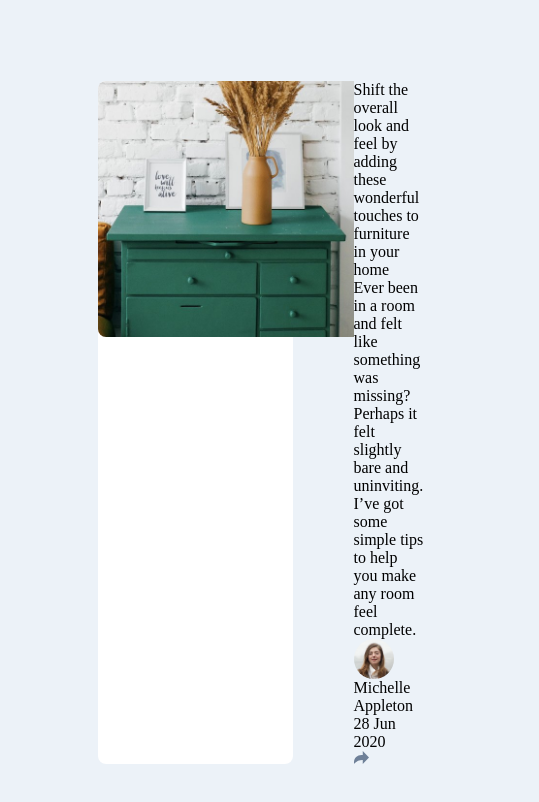
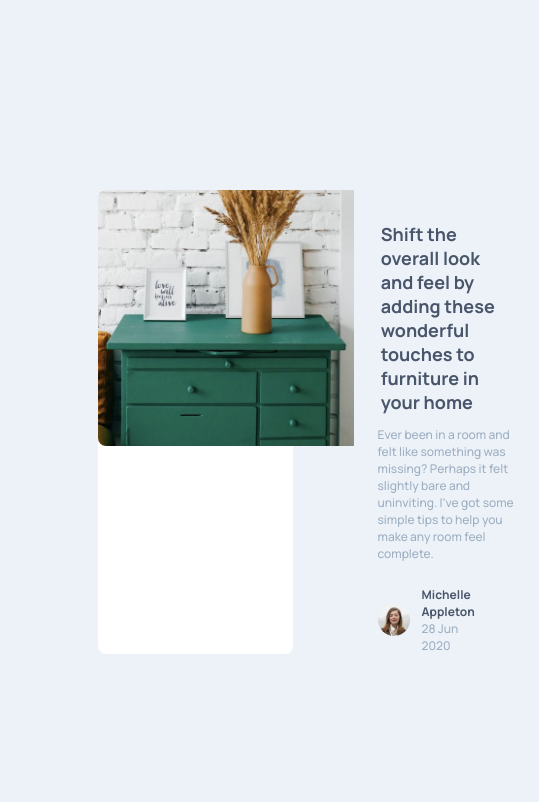
Before and after one commit to marcobaass/article-preview-component, a plain HTML site: page index.html in a window 390 px wide. Shown: the whole page, 539 px wide, since content can reach past the window. Drawn offline with Linux system fonts and the light colour scheme.

Commit message:
responsive layout

```diff
--- a/CSS/style.css
+++ b/CSS/style.css
@@ -25,5 +25,95 @@
 
 .avatar {
   border-radius: 50%;
-  max-width: 2.5rem;
+  max-width: 2rem;
 }
+
+.profile-container {
+  display: flex;
+  justify-content: flex-start;
+  align-items: center;
+  margin-left: 1.5rem;
+  margin-right: 1.5rem;
+  margin-top: 1.5rem;
+}
+
+.profile-container p {
+  margin-top: 0;
+}
+
+.share {
+  margin-left: auto;
+  background-color: hsl(210, 46%, 95%);
+  padding: 7px 8px 9px;
+  border-radius: 50%;
+}
+
+/* Fonts */
+
+h1 {
+  font-family: 'Manrope';
+  font-weight: 700;
+  font-size: 18px;
+  margin-left: 1.7rem;
+  margin-right: 1.5rem;
+  margin-top: 2rem;
+  color: hsl(217, 19%, 35%);
+}
+
+p {
+  font-family: 'Manrope';
+  font-weight: 500;
+  font-size: 12px;
+  margin-left: 1.5rem;
+  margin-right: 1.5rem;
+  margin-top: 0.75rem;
+  color: hsl(212, 23%, 69%);
+}
+
+.strong {
+  color: hsl(217, 19%, 35%);
+  font-weight: 700;
+}
+
+.dark-grey {
+  color: hsl(212, 23%, 69%);
+}
+
+p.strong, p.dark-grey{
+  margin-left: 0.75rem;
+}
+
+/* mobile */
+
+@media (max-width: 375px) {
+
+  .card {
+    flex-wrap: wrap;
+    width: 90%;
+  }
+
+  .image{
+    width: 100%;
+    flex-shrink: 0;
+  }
+
+  .image img{
+    width: 100%;
+    height: 15rem;
+    object-fit: cover;
+    border-radius: 8px 8px 0 0;
+  }
+
+  .profile-container {
+    margin-bottom: 1.0rem;
+  }
+
+  h1, p, .profile-container {
+    margin-left: 1.9rem;
+    margin-right: 1.9rem;
+  }
+
+  h1 {
+    margin-top: 1rem;
+  }
+}
--- a/index.html
+++ b/index.html
@@ -7,6 +7,7 @@
   <link rel="icon" type="image/png" sizes="32x32" href="./images/favicon-32x32.png">
   <link rel="stylesheet" href="/CSS/reset.css">
   <link rel="stylesheet" href="/CSS/style.css">
+  <link href="https://fonts.googleapis.com/css2?family=Manrope:wght@200..800&display=swap" rel="stylesheet">
   <title>Frontend Mentor | Article preview component</title>
 </head>
 <body>
@@ -25,13 +26,19 @@
       it felt slightly bare and uninviting. I’ve got some simple tips
       to help you make any room feel complete.</p>
 
-      <img src="/images/avatar-michelle.jpg" alt="Portrait of Michelle" class="avatar">
+      <div class="profile-container">
+        <div>
+          <img src="/images/avatar-michelle.jpg" alt="Portrait of Michelle" class="avatar">
+        </div>
 
-      <h2>Michelle Appleton</h2>
-      <p>28 Jun 2020</p>
+        <div>
+          <p class="strong">Michelle Appleton</p>
+          <p class="dark-grey">28 Jun 2020</p>
+        </div>
 
-      <div class="share">
-        <svg xmlns="http://www.w3.org/2000/svg" width="15" height="13"><path fill="#6E8098" d="M15 6.495L8.766.014V3.88H7.441C3.33 3.88 0 7.039 0 10.936v2.049l.589-.612C2.59 10.294 5.422 9.11 8.39 9.11h.375v3.867L15 6.495z"/></svg>
+        <div class="share">
+          <svg xmlns="http://www.w3.org/2000/svg" width="15" height="13"><path fill="#6E8098" d="M15 6.495L8.766.014V3.88H7.441C3.33 3.88 0 7.039 0 10.936v2.049l.589-.612C2.59 10.294 5.422 9.11 8.39 9.11h.375v3.867L15 6.495z"/></svg>
+        </div>
       </div>
 
     </div>
```
